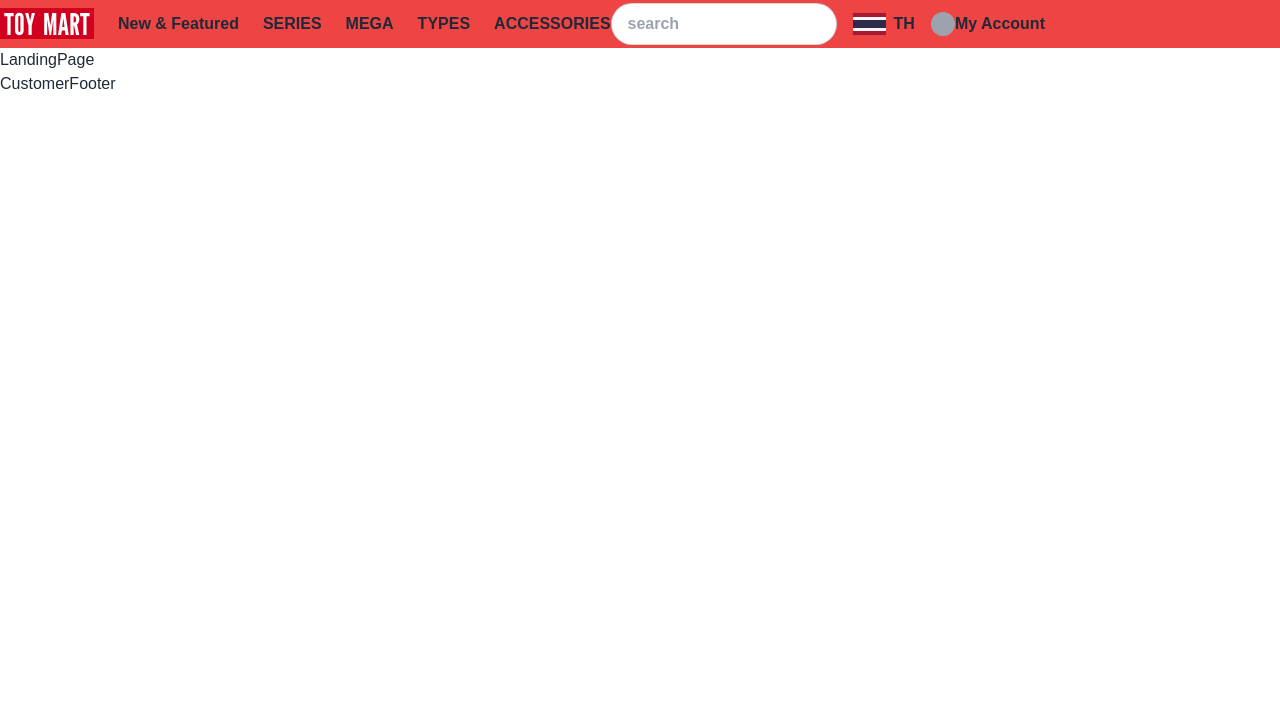
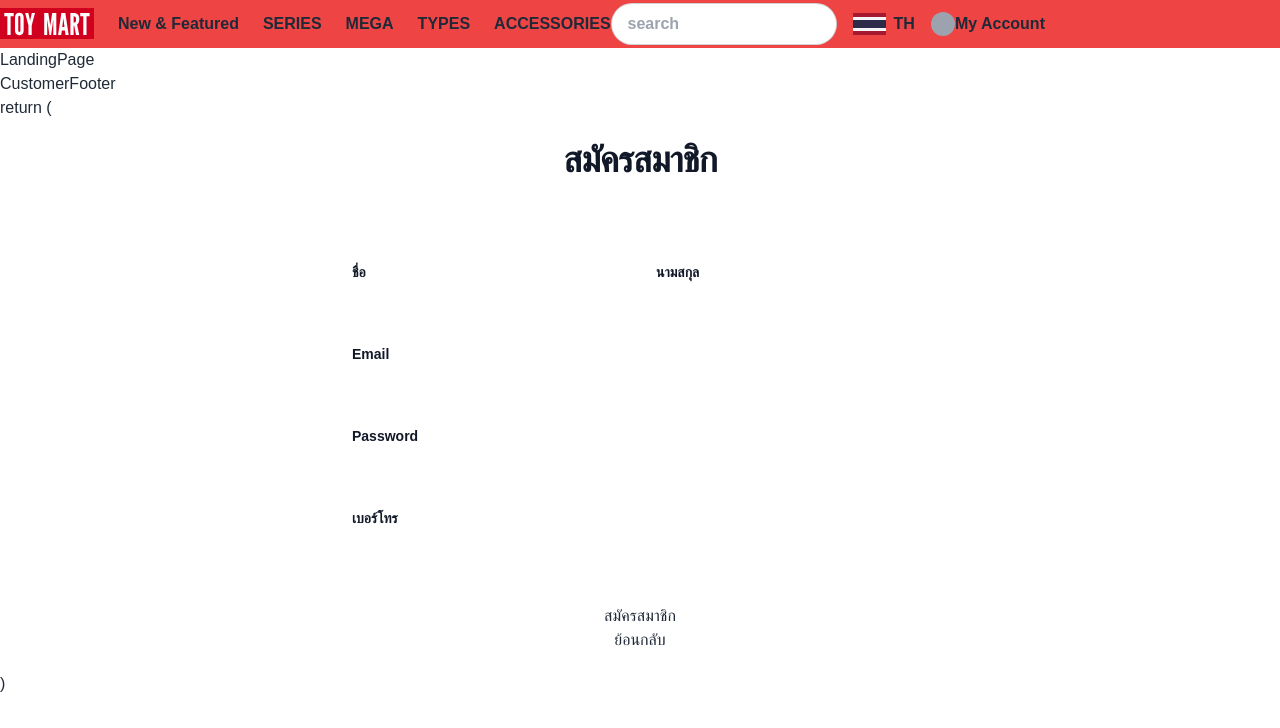
Before and after one commit to nitichaikardkarnklai/cc16-group-project-front, a React (Vite) app: page / in a window 1280 px wide. Shown: the top 728 px of the page. Built offline with nearby package versions, Linux system fonts and the light colour scheme; a web font is replaced by a local one.

Commit message:
Revert "editlogin"
This reverts commit 9d27499d1911ec3bcb4a5f107b56df223db78975.

```diff
--- a/src/App.jsx
+++ b/src/App.jsx
@@ -7,6 +7,7 @@ function App() {
   return (
     <>
       <Router />
+      <RegisterForm />
       <ToastContainer
         position='bottom-right'
         autoClose={3000}
--- a/src/features/Auth/components/LoginForm.jsx
+++ b/src/features/Auth/components/LoginForm.jsx
@@ -5,10 +5,10 @@ import Button from "../../../components/Button";
 import { useNavigate } from "react-router-dom";
 import validateLogin from "../validators/validateLogin"; // นำเข้าฟังก์ชันตรวจสอบข้อมูล
 import { Link } from "react-router-dom";
-import useAuth from "../hooks/useAuth";
+
 
 export default function LoginForm() {
-  // const { login, authUser } = useAuth();
+  const { login, authUser } = useAuth();
   const [input, setInput] = useState({
     email: "",
     password: "",
```
